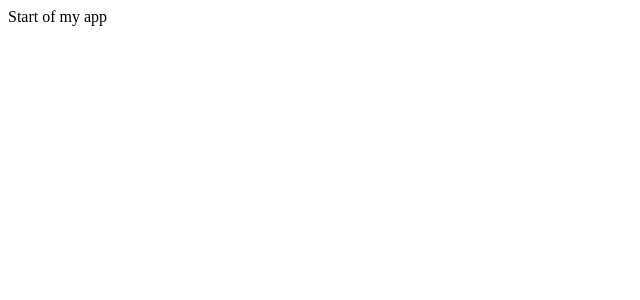
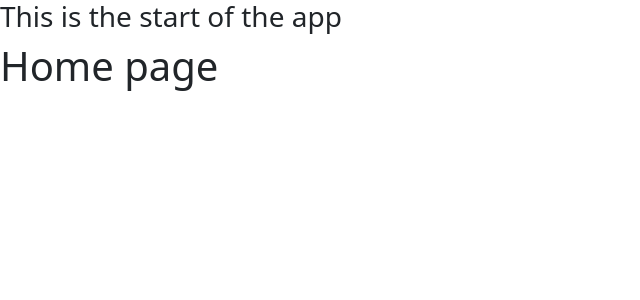
Before and after one commit to AaronKurowski/Musicians_Together_Strong, a React (Create React App) app: page / in a window 1280 px wide. Shown: the top 300 px of the page, without its empty margins (0-640 px from the left). Built offline with nearby package versions, Linux system fonts and the light colour scheme.

Commit message:
Installed bootstrap and react router. Configuring the file structure and the obvious components in the main app

```diff
--- a/package.json
+++ b/package.json
@@ -6,8 +6,10 @@
     "@testing-library/jest-dom": "^5.14.1",
     "@testing-library/react": "^11.2.7",
     "@testing-library/user-event": "^12.8.3",
+    "bootstrap": "^5.0.2",
     "react": "^17.0.2",
     "react-dom": "^17.0.2",
+    "react-router-dom": "^5.2.0",
     "react-scripts": "4.0.3",
     "web-vitals": "^1.1.2"
   },
--- a/src/components/App.jsx
+++ b/src/components/App.jsx
@@ -1,4 +1,15 @@
 import React, { Component } from 'react';
+import {
+    BrowserRouter as Router,
+    Switch,
+    Route,
+    Link
+} from "react-router-dom";
+import Home from './Home/Home.jsx';
+import ShowListings from './ShowListings/ShowListings.jsx';
+import Gear from './Gear/Gear.jsx';
+import Music from './Music/Music.jsx';
+
 
 class App extends Component {
     constructor(){
@@ -9,7 +20,15 @@ class App extends Component {
     }
     render(){
         return(
-            <div>Start of my app</div>
+            <div>
+                <h3>This is the start of the app</h3>
+                <Switch>
+                    <Route exact path="/" component={Home}/>
+                    <Route exact path="/listings" component={ShowListings}/>
+                    <Route exact path="/gear" component={Gear}/>
+                    <Route exact path="/music" component={Music}/>
+                </Switch>
+            </div>
         );
     }
 }
--- /dev/null
+++ b/src/components/Gear/Gear.jsx
@@ -0,0 +1,9 @@
+import React from 'react';
+
+const Gear = () => {
+    return(
+        <h3>Gear</h3>
+    );
+}
+
+export default Gear;
--- /dev/null
+++ b/src/components/Home/Home.jsx
@@ -0,0 +1,9 @@
+import React from 'react';
+
+const Home = () => {
+    return(
+        <h1>Home page </h1>
+    );
+}
+
+export default Home;
--- /dev/null
+++ b/src/components/Music/Music.jsx
@@ -0,0 +1,9 @@
+import React from 'react';
+
+const Music = () => {
+    return(
+        <h3>Music</h3>
+    );
+}
+
+export default Music;
--- /dev/null
+++ b/src/components/ShowListings/ShowListings.jsx
@@ -0,0 +1,9 @@
+import React from 'react';
+
+const ShowListings = () => {
+    return(
+        <h1>ShowListings</h1>
+    );
+}
+
+export default ShowListings;
--- a/src/index.js
+++ b/src/index.js
@@ -1,10 +1,15 @@
 import React, { StrictMode } from 'react';
 import ReactDOM from 'react-dom';
 import App from './components/App.jsx';
+import 'bootstrap/dist/css/bootstrap.css';
+import { BrowserRouter as Router } from 'react-router-dom';
+
 
 ReactDOM.render(
-    <StrictMode>
-        <App />
-    </StrictMode>,
+    <Router>
+        <StrictMode>
+            <App />
+        </StrictMode>
+    </Router>,
     document.getElementById('root')
 );
```
Also changed, not shown: src/components/Home/Home.css (added), 1 other file (tests, documents, lock files or other folders).
